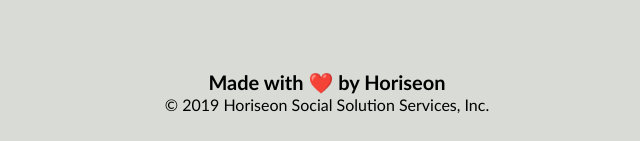
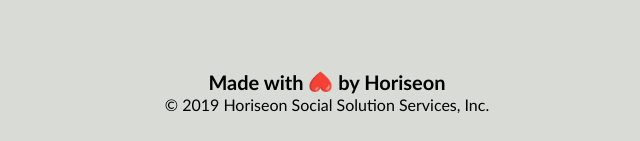
Before and after one commit to jvanosdol/Accessibility-Challenge, a plain HTML site: page index.html in a window 1280 px wide. Shown: the part 1879-2020 px from the top of the page, 313-953 px from the left. Drawn offline with Linux system fonts and the light colour scheme.

Commit message:
rotate image

```diff
--- a/assets/css/style.css
+++ b/assets/css/style.css
@@ -62,6 +62,12 @@
 
 p {
     font-size: 16px;
+}
+
+/*bored*/
+.funny {
+    -webkit-transform: rotate(180deg);
+    display: inline-block;
 }
 
 .hero {
@@ -154,4 +160,5 @@
     font-size: 36px;
 }
 
+
 /*footer at top, made footer a tag selector */
--- a/index.html
+++ b/index.html
@@ -73,7 +73,7 @@
         </div>
     </section>
     <footer><!--changed "div class='footer'" to footer-->
-        <h2>Made with ❤️️ by Horiseon</h2>
+        <h2>Made with <span class="funny">❤️️ </span> by Horiseon</h2><!--bored-->
         <p>
             &copy; 2019 Horiseon Social Solution Services, Inc.
         </p>
```
